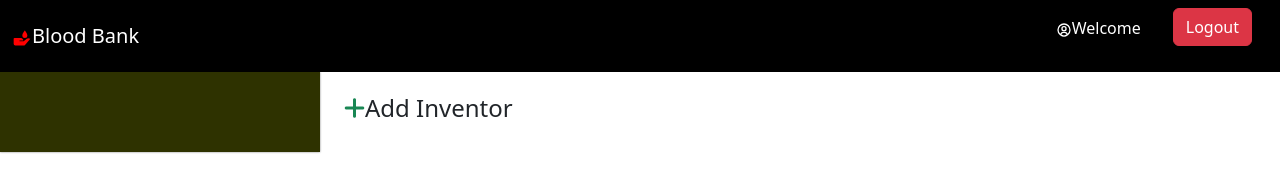
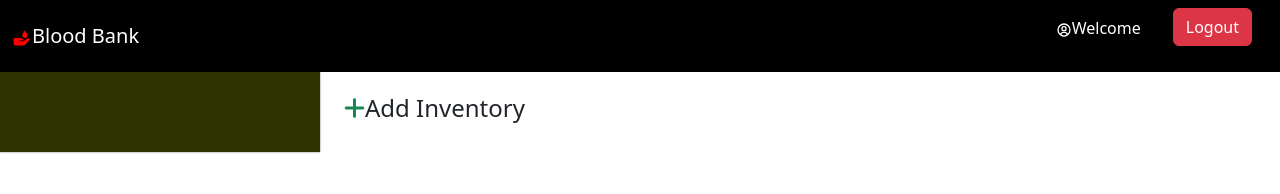
Before and after one commit to Shourya-Dubey/Blood-Bank, a React (Create React App) app in the folder client/: page / in a window 1280 px wide. Shown: the top 194 px of the page. Built offline with nearby package versions, Linux system fonts and the light colour scheme; no server answers; sample sign-in values are in the browser's storage.

Commit message:
correction in HomePage

```diff
--- a/client/src/pages/HomePage.js
+++ b/client/src/pages/HomePage.js
@@ -20,7 +20,7 @@ const HomePage = () => {
             style={{cursor: 'pointer'}}
           >
             <i className="fa-solid fa-plus text-success py-4"></i>
-            Add Inventor
+            Add Inventory
           </h4>
           <Modal/>
         </>
```
